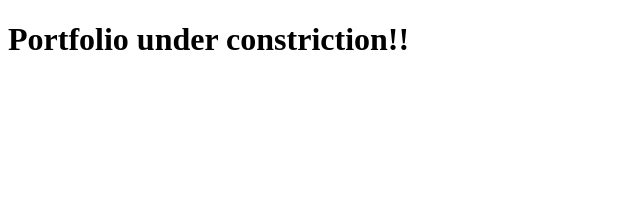
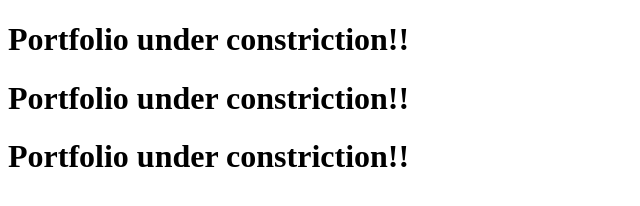
Before and after one commit to allan-viveiros/portfolio, a plain HTML site: page index.html in a window 1280 px wide. Shown: the whole page, without its empty margins (0-640 px from the left). Drawn offline with Linux system fonts and the light colour scheme.

Commit message:
commit netlify

```diff
--- a/index.html
+++ b/index.html
@@ -10,6 +10,8 @@
 <body>
 
     <h1>Portfolio under constriction!!</h1>
+    <h1>Portfolio under constriction!!</h1>
+    <h1>Portfolio under constriction!!</h1>
 
 </body>
 </html>
```
